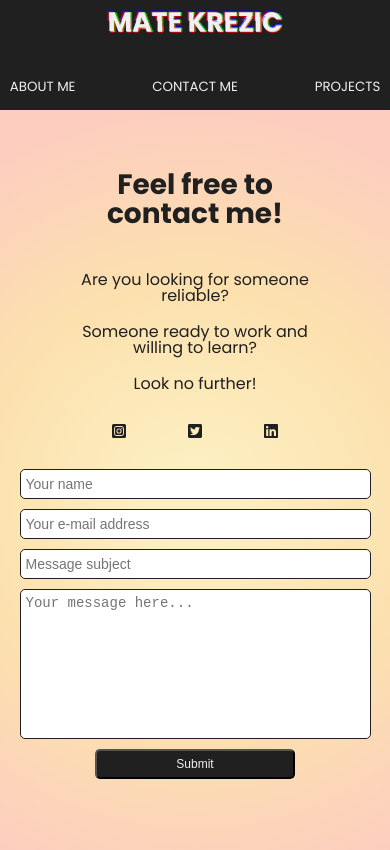
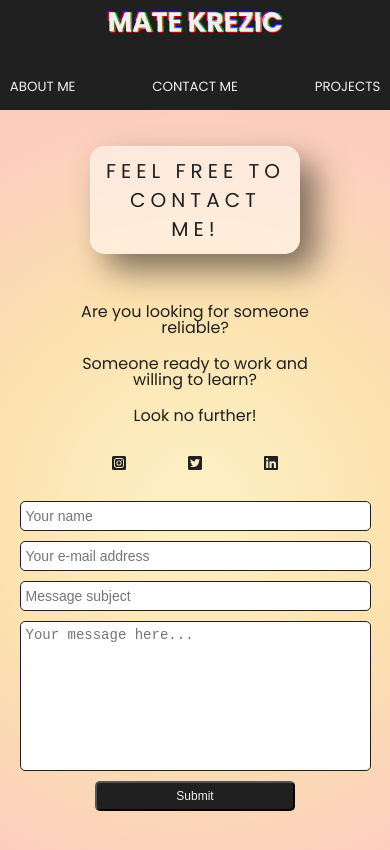
Before and after one commit to unizdmate/portfolio-redesign, a Next.js app: page /contact in a window 390 px wide. Shown: the top 850 px of the page. Built offline with nearby package versions, Linux system fonts and the light colour scheme; no server answers.

Commit message:
contact title now fully styled

```diff
--- a/components/ContactComponent.js
+++ b/components/ContactComponent.js
@@ -20,7 +20,7 @@ const ContactComponent = () => {
       animate="animate"
     >
       <div className={styles.title}>
-        <h1>Feel free to contact me!</h1>
+        <div className={styles.border}>Feel free to contact me!</div>
       </div>
       <div className={styles.contact__form__container__large}>
         <section className={styles.contact__txt__container}>
--- a/styles/ContactForm.module.css
+++ b/styles/ContactForm.module.css
@@ -16,14 +16,24 @@
   );
 }
 
+.border {
+  margin: 0 100px;
+  padding: 10px;
+  box-shadow: 1rem 1rem 2rem rgba(0, 0, 0, 0.5);
+  background: rgba(255, 255, 255, 0.5);
+  border-top: 1px solid rgba(255, 255, 255, 0.4);
+  border-left: 1px solid rgba(255, 255, 255, 0.4);
+  backdrop-filter: blur(2.5px);
+  border-radius: 15px;
+}
+
 .title {
   width: 100%;
-  height: 5rem;
-  display: flex;
-  flex-direction: row;
-  justify-content: center;
-  align-items: center;
-  margin-bottom: 2rem;
+  text-align: center;
+  font-size: 20px;
+  letter-spacing: 5px;
+  text-transform: uppercase;
+  margin-bottom: auto;
 }
 
 .contact__form__container__large {
@@ -219,6 +229,19 @@
     height: 1.25rem;
     width: 1.25rem;
   }
+  .title {
+    width: 100%;
+    height: 5rem;
+    display: flex;
+    flex-direction: row;
+    justify-content: center;
+    align-items: center;
+    margin-bottom: 4rem;
+  }
+
+  .border {
+    margin: 0 10px;
+  }
 }
 
 @media only screen and (max-width: 540px) {
```
